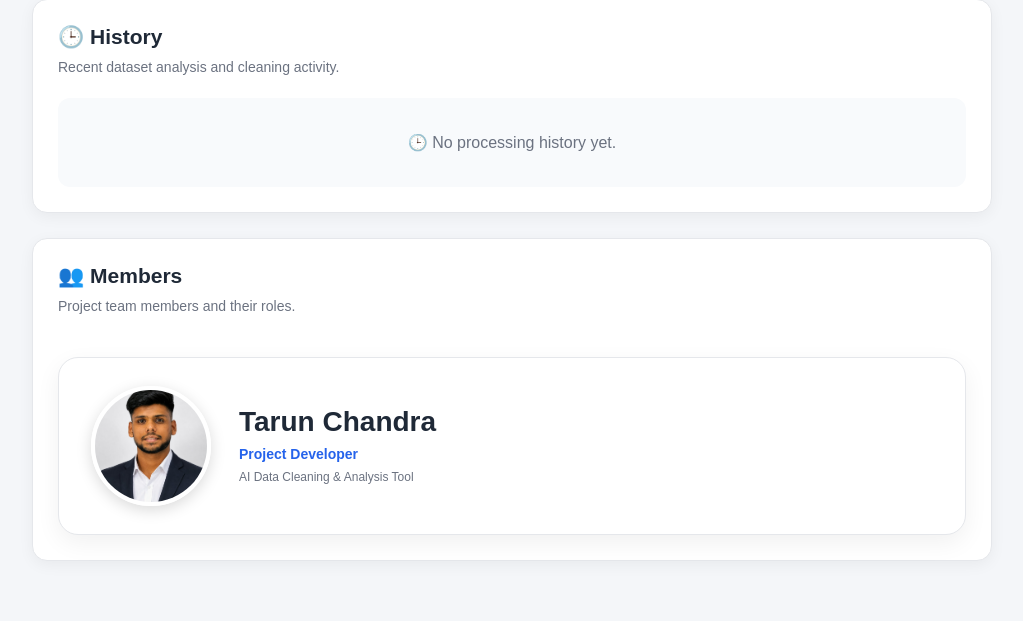
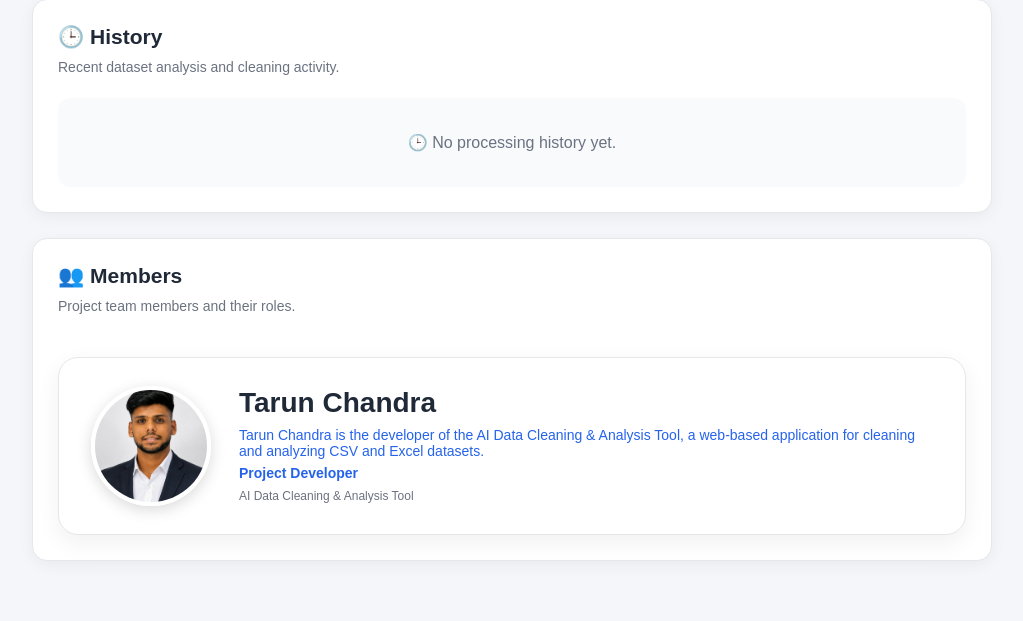
Before and after one commit to tarunchandra-data/AI-Data-Cleaning-Tool, a Flask app: page / in a window 1280 px wide. Shown: the part 804-1425 px from the top of the page, without its empty margins (253-1276 px from the left). Run offline with Flask 3, Linux system fonts and the light colour scheme.

Commit message:
Add developer project description

```diff
--- a/templates/dashboard.html
+++ b/templates/dashboard.html
@@ -1206,6 +1206,10 @@
 
         <div class="member-info">
             <h3>Tarun Chandra</h3>
+            <p class="member-description">
+    Tarun Chandra is the developer of the AI Data Cleaning & Analysis Tool,
+    a web-based application for cleaning and analyzing CSV and Excel datasets.
+</p>
 
             <p class="member-role">Project Developer</p>
 
```
